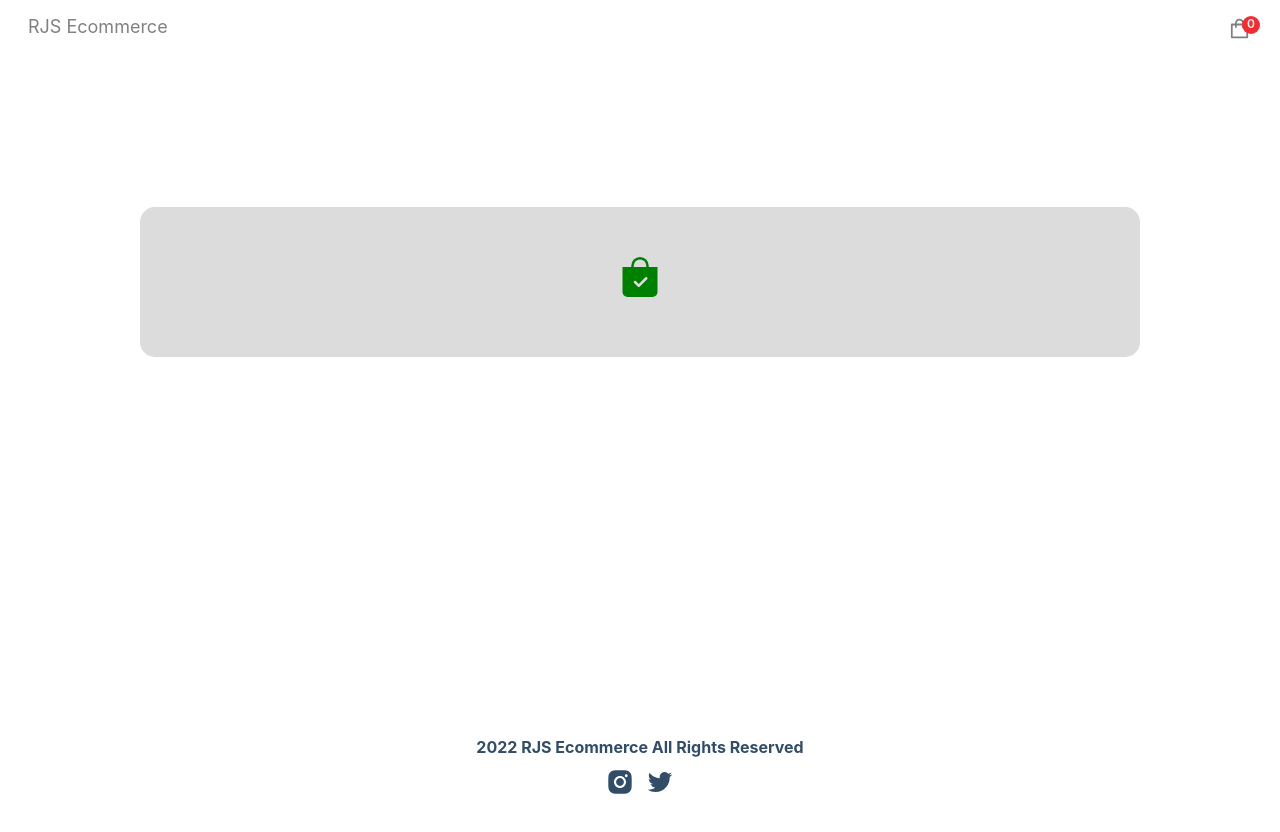
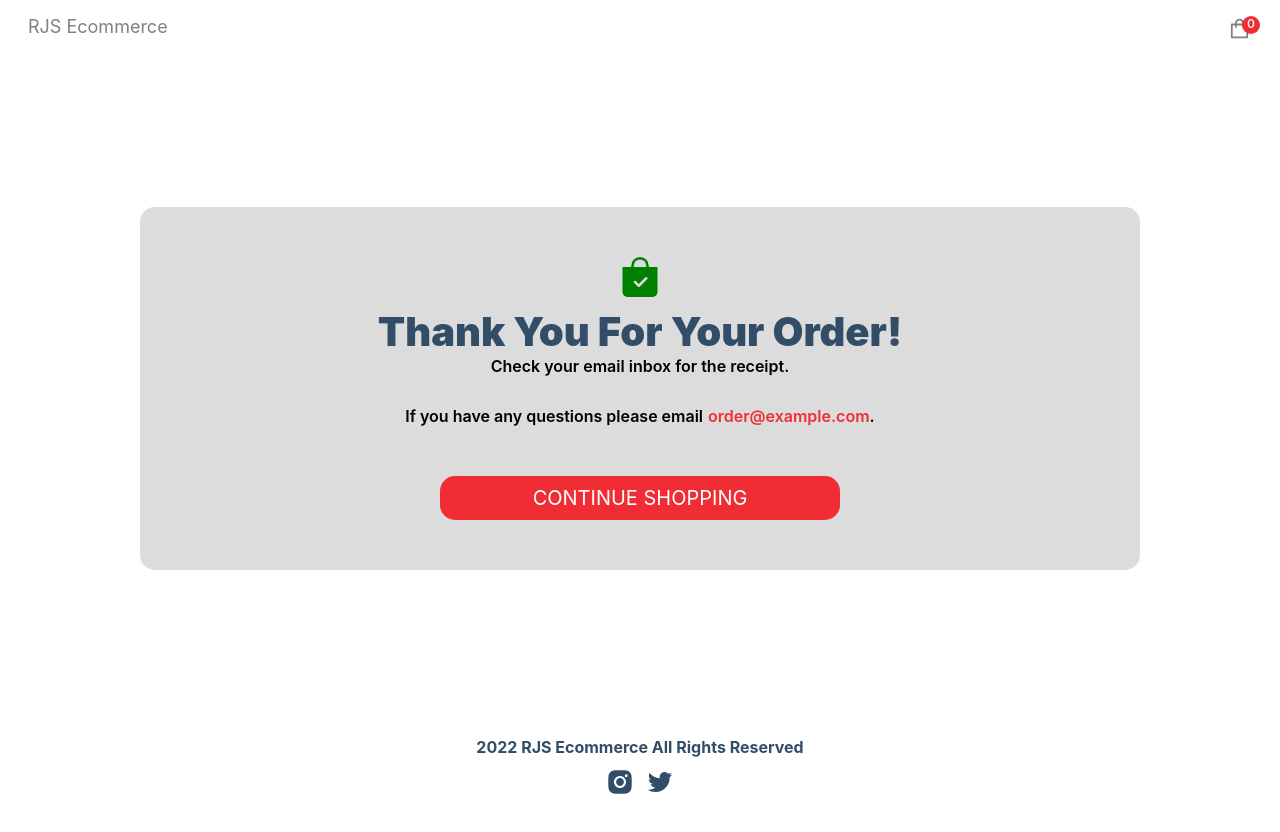
Before and after one commit to RJ-Santi/ecommerce, a Next.js app: page /success in a window 1280 px wide. Shown: the top 832 px of the page. Built offline with nearby package versions, Linux system fonts and the light colour scheme.

Commit message:
Complete functionality of site and fix bugs aware of.

```diff
--- a/components/Footer.jsx
+++ b/components/Footer.jsx
@@ -6,8 +6,16 @@ const Footer = () => {
     <div className='footer-container'>
       <p>2022 RJS Ecommerce All Rights Reserved</p>
       <p className='icons'>
-        <AiFillInstagram />
-        <AiOutlineTwitter />
+        <a
+          href='https://www.instagram.com/'
+          target={'_blank'}
+          rel={'noreferrer'}
+        >
+          <AiFillInstagram />
+        </a>
+        <a href='https://twitter.com/home' target={'_blank'} rel={'noreferrer'}>
+          <AiOutlineTwitter />
+        </a>
       </p>
     </div>
   )
--- a/components/HeroBanner.jsx
+++ b/components/HeroBanner.jsx
@@ -16,7 +16,7 @@ const HeroBanner = ({ heroBanner }) => {
           className='hero-banner-image'
         />
         <div>
-          <Link href={`/product/${heroBanner.smallText}`}>
+          <Link href={`/product/${heroBanner.product}`}>
             <button type='button'>{heroBanner.buttonText}</button>
           </Link>
           <div className='desc'>
--- a/context/StateContext.js
+++ b/context/StateContext.js
@@ -89,7 +89,10 @@ export const StateContext = ({ children }) => {
             onAdd,
             setShowCart,
             toggleCartItemQuantity,
-            onRemove
+            onRemove,
+            setCartItems,
+            setTotalPrice,
+            setTotalQuantities
         }}>
             {children}
         </Context.Provider>
--- a/pages/api/stripe.js
+++ b/pages/api/stripe.js
@@ -35,8 +35,8 @@ export default async function handler(req, res) {
                 quantity: item.quantity,
               }
             }),
-            success_url: `${req.headers.origin}/?success=true`,
-            cancel_url: `${req.headers.origin}/?canceled=true`,
+            success_url: `${req.headers.origin}/success`,
+            cancel_url: `${req.headers.origin}/`,
 
         }
       // Create Checkout Sessions from body params.
--- a/pages/success.js
+++ b/pages/success.js
@@ -1,12 +1,17 @@
 import React, { useState, useEffect } from 'react'
 import Link from 'next/link'
 import { BsBagCheckFill } from 'react-icons/bs'
-import { useRouter } from 'next/router'
 import { useStateContext } from '../context/StateContext'
 
 const Success = () => {
     const {setCartItems, setTotalPrice, setTotalQuantities } = useStateContext()
-    const [order, setOrder] = useState(null)
+
+    useEffect(() => {
+        localStorage.clear()
+        setCartItems([])
+        setTotalPrice(0)
+        setTotalQuantities(0)
+    }, [])
 
     return (
         <div className='success-wrapper'>
@@ -14,6 +19,20 @@ const Success = () => {
                 <p className='icon'>
                    <BsBagCheckFill />
                 </p>
+                <h2>Thank you for your order!</h2>
+                <p className='email-msg'>Check your email inbox for the receipt.</p>
+                <p className='description'>
+                    If you have any questions please email
+                    <a className='email' href='mailto:order@example.com'>
+                        order@example.com
+                    </a>
+                    .
+                </p>
+                <Link href={'/'}>
+                    <button type='button' width='300px' className='btn'>
+                        Continue Shopping
+                    </button>
+                </Link>
             </div>
         </div>
     )
```
Also changed, not shown: pages/product/[slug].js (+8 -2 lines).
